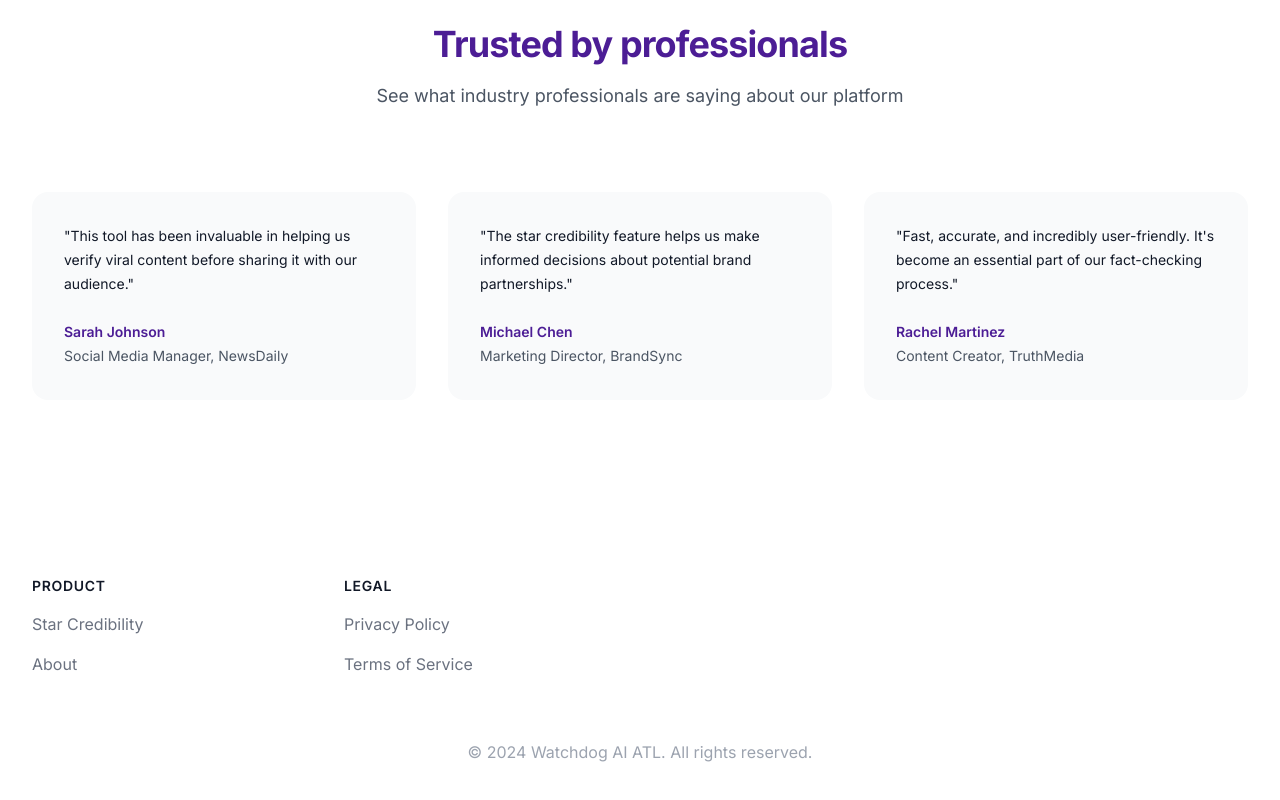
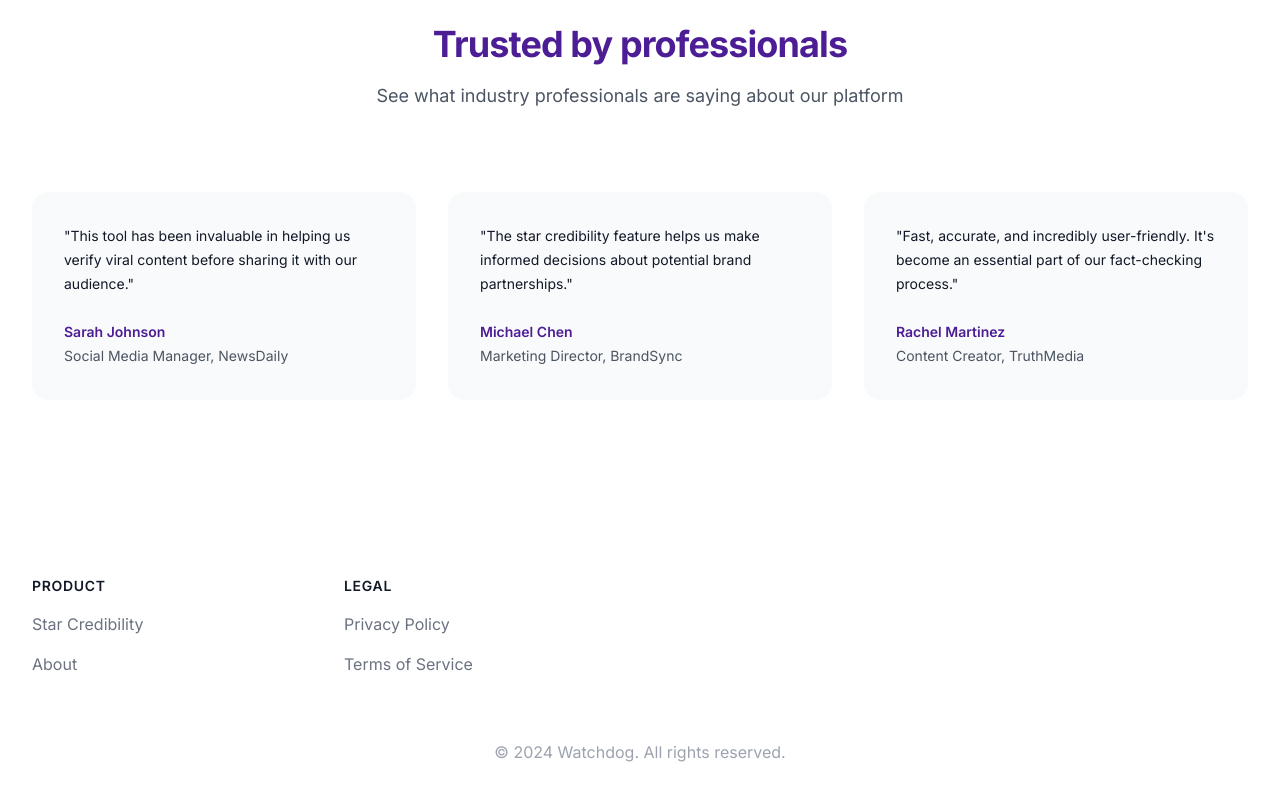
Before and after one commit to jeet-dekivadia/watchdog-aiatl, a Next.js app: page / in a window 1280 px wide. Shown: the part 1316-2116 px from the top of the page. Built offline with nearby package versions, Linux system fonts and the light colour scheme.

Commit message:
Update Footer.tsx

```diff
--- a/src/components/Footer.tsx
+++ b/src/components/Footer.tsx
@@ -43,7 +43,7 @@ export default function Footer() {
         </div>
         <div className="mt-8 border-t border-gray-200 pt-8">
           <p className="text-base text-gray-400 text-center">
-            &copy; {new Date().getFullYear()} Watchdog AI ATL. All rights reserved.
+            &copy; {new Date().getFullYear()} Watchdog. All rights reserved.
           </p>
         </div>
       </div>
```
